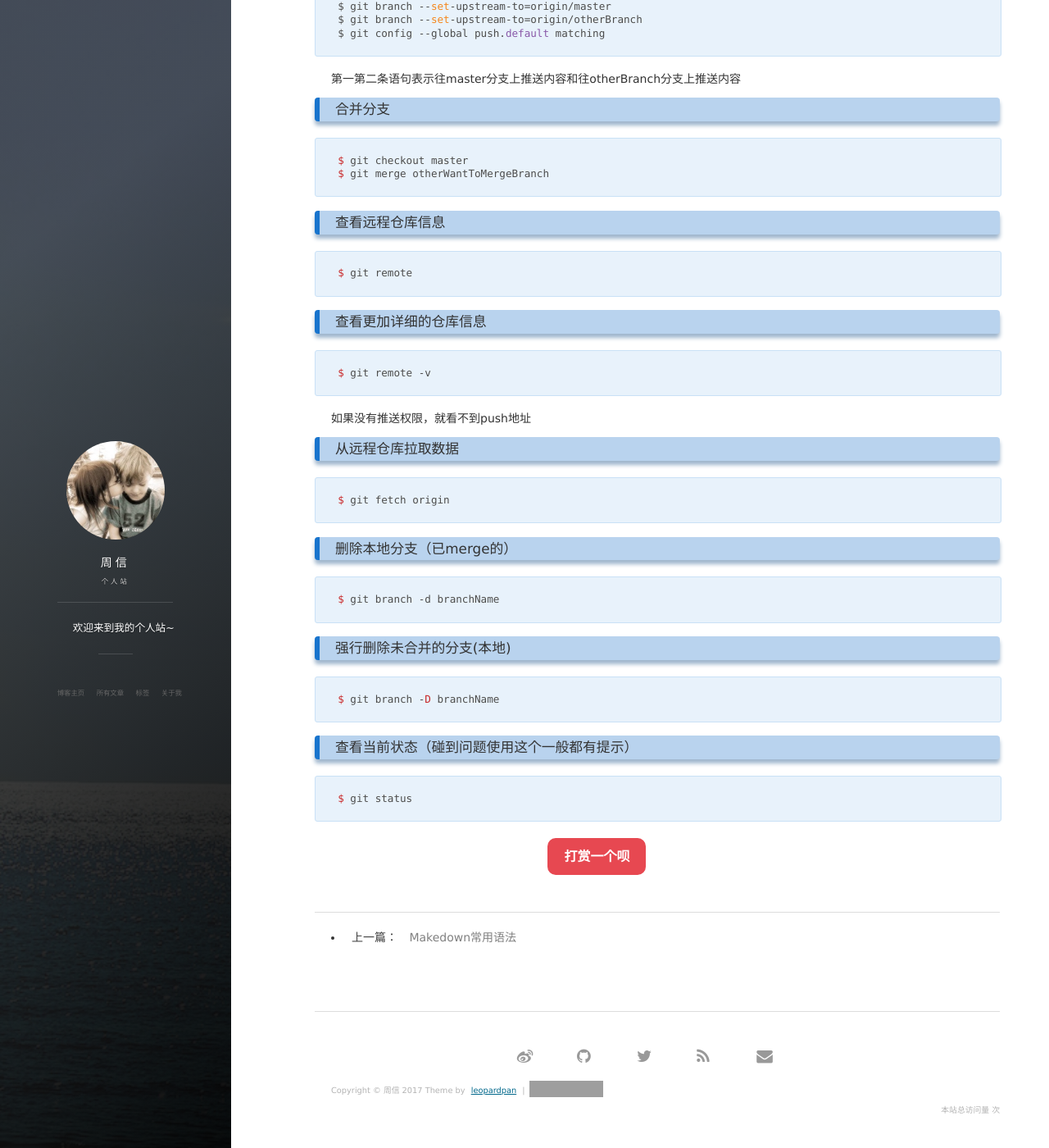
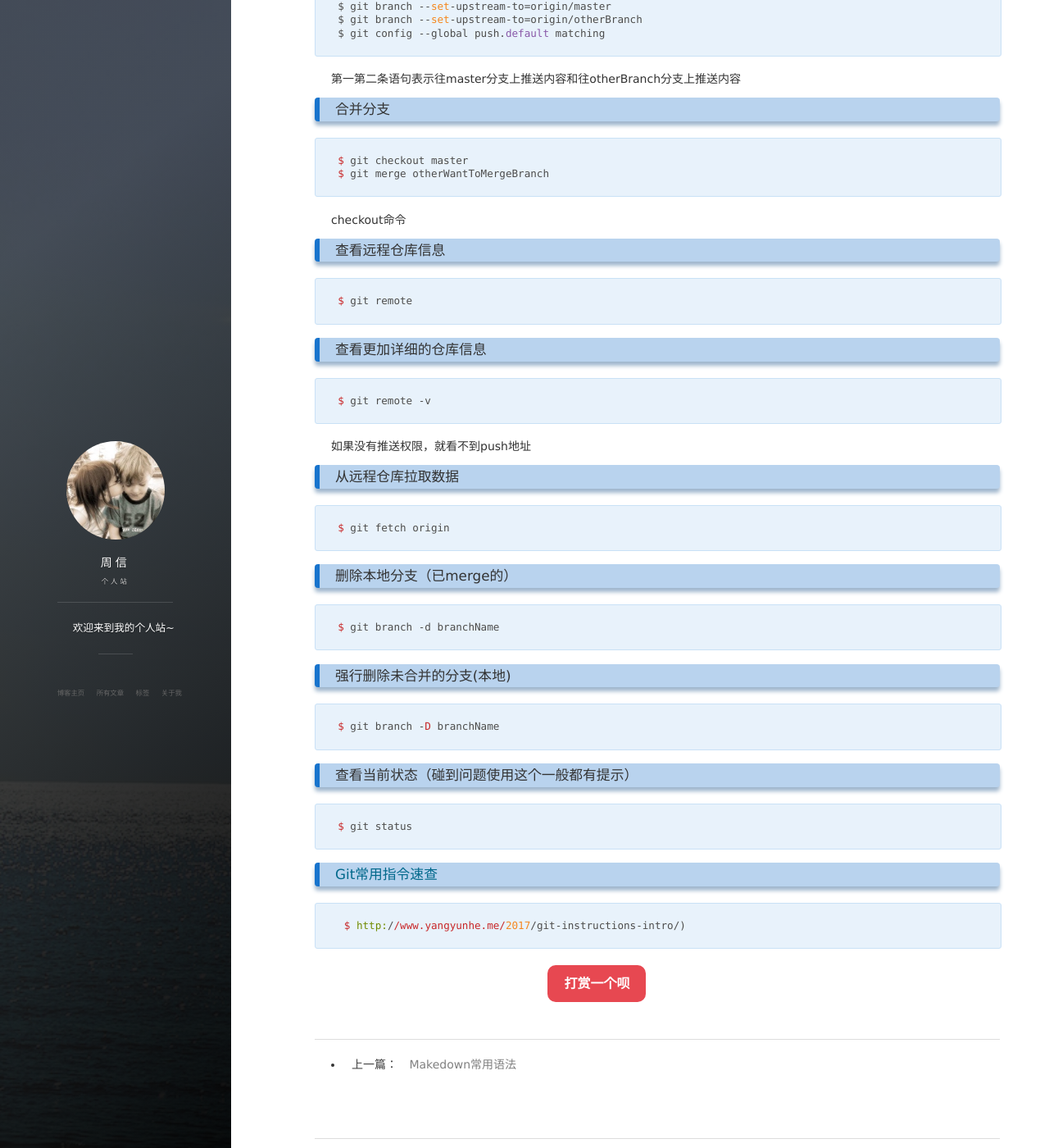
Before and after one commit to ZhXiQi/ZhXiQi.Github.io, a Jekyll site: the page built from _posts/2017-08-23-Git学习笔记二.md, in a window 1280 px wide and 1400 px high, scrolled down 2064 px. Shown: the whole window at 82% size. Built offline with Jekyll 4.4.1, drawn with Linux system fonts in a browser that asks for light colours; nearby versions of some CDN libraries; comment, search, counter and statistics services are not loaded; grey boxes are pictures that could not be loaded.

Commit message:
add new Info

````diff
--- a/_posts/2017-08-23-Git学习笔记二.md
+++ b/_posts/2017-08-23-Git学习笔记二.md
@@ -101,6 +101,7 @@ $ git config --global push.default matching
 $ git checkout master
 $ git merge otherWantToMergeBranch
 ```
+checkout命令
 
 ### 查看远程仓库信息
 ```Git
@@ -132,3 +133,9 @@ $ git branch -D branchName
 ```Git
 $ git status
 ```
+
+
+### [Git常用指令速查](http://www.yangyunhe.me/2017/git-instructions-intro/)
+```html
+ $ http://www.yangyunhe.me/2017/git-instructions-intro/)
+```
````
